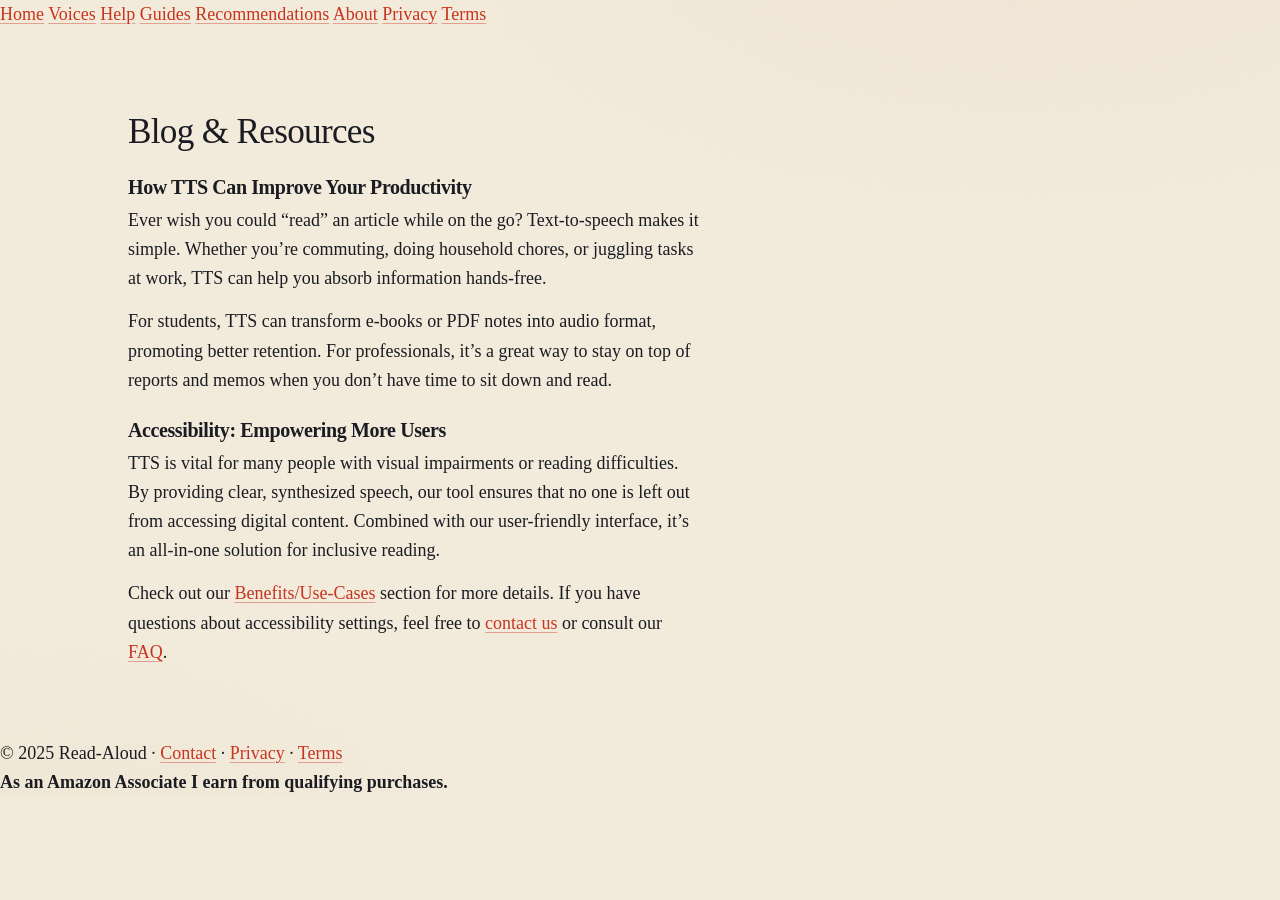
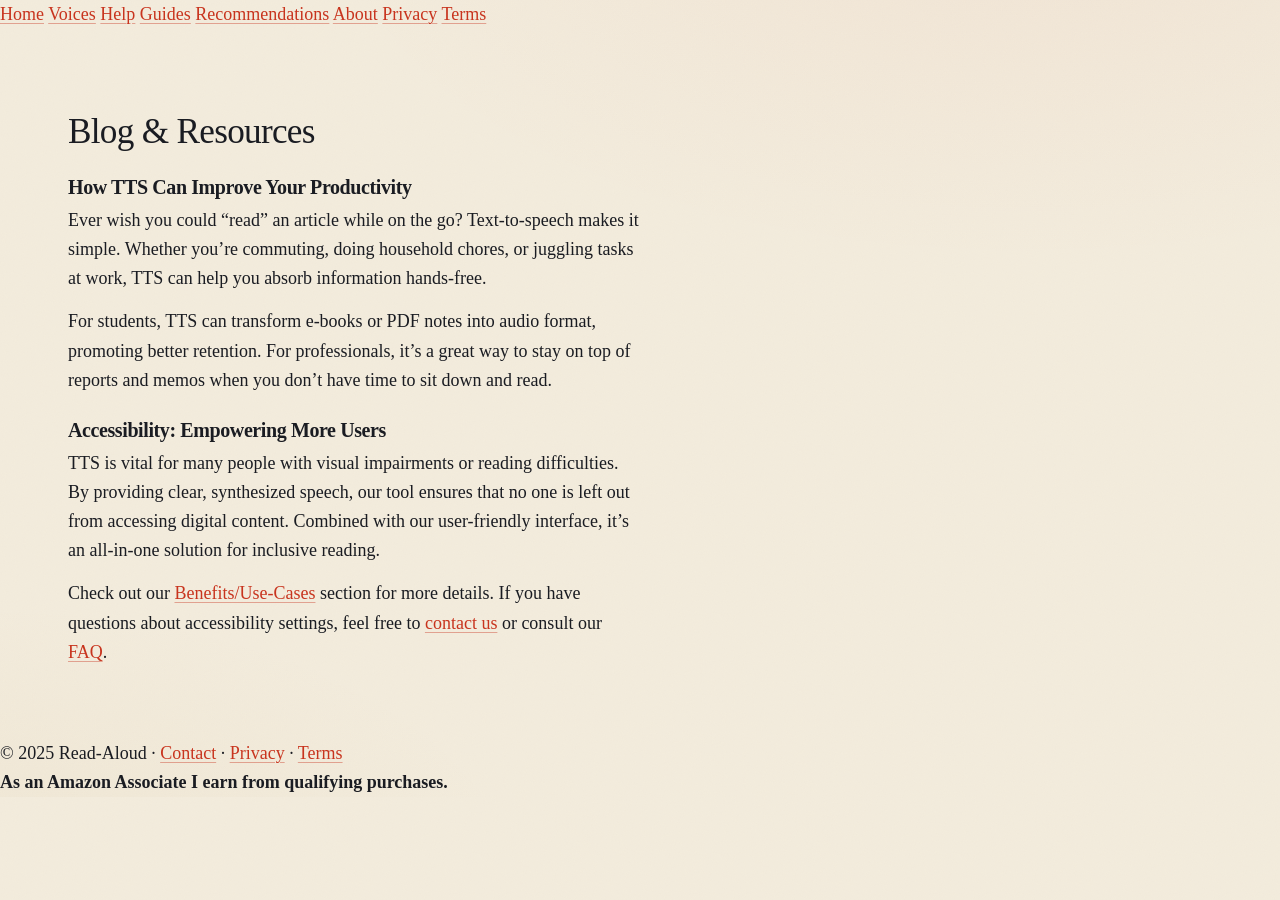

Desktop layout: give the instrument most of the screen

--- a/styles.css
+++ b/styles.css
@@ -42,7 +42,7 @@
   --radius: 2px;            /* almost square — letterpress, not pill */
   --shadow: 4px 4px 0 0 var(--ink);
   --shadow-soft: 2px 2px 0 0 var(--ink);
-  --max-width: 1080px;
+  --max-width: 1200px;
   --measure: 64ch;
 }
 
@@ -547,7 +547,8 @@ progress::-moz-progress-bar {
 
 @media (min-width: 1000px) {
   .masthead-grid {
-    grid-template-columns: 1fr 1fr;
+    /* The instrument is the product — give it the lion's share on desktop. */
+    grid-template-columns: 2fr 3fr;
     gap: 48px;
     align-items: start;
   }
@@ -591,6 +592,10 @@ progress::-moz-progress-bar {
 .masthead-tool .panel--instrument .panel-header { padding: 12px 22px; }
 .masthead-tool .panel--instrument .tool-grid { padding: 22px; }
 .masthead-tool textarea#txt { min-height: 160px; }
+@media (min-width: 1000px) {
+  /* Desktop has room — give the composition area real height. */
+  .masthead-tool textarea#txt { min-height: 300px; }
+}
 
 .hero-eyebrow {
   font-family: var(--font-mono);
